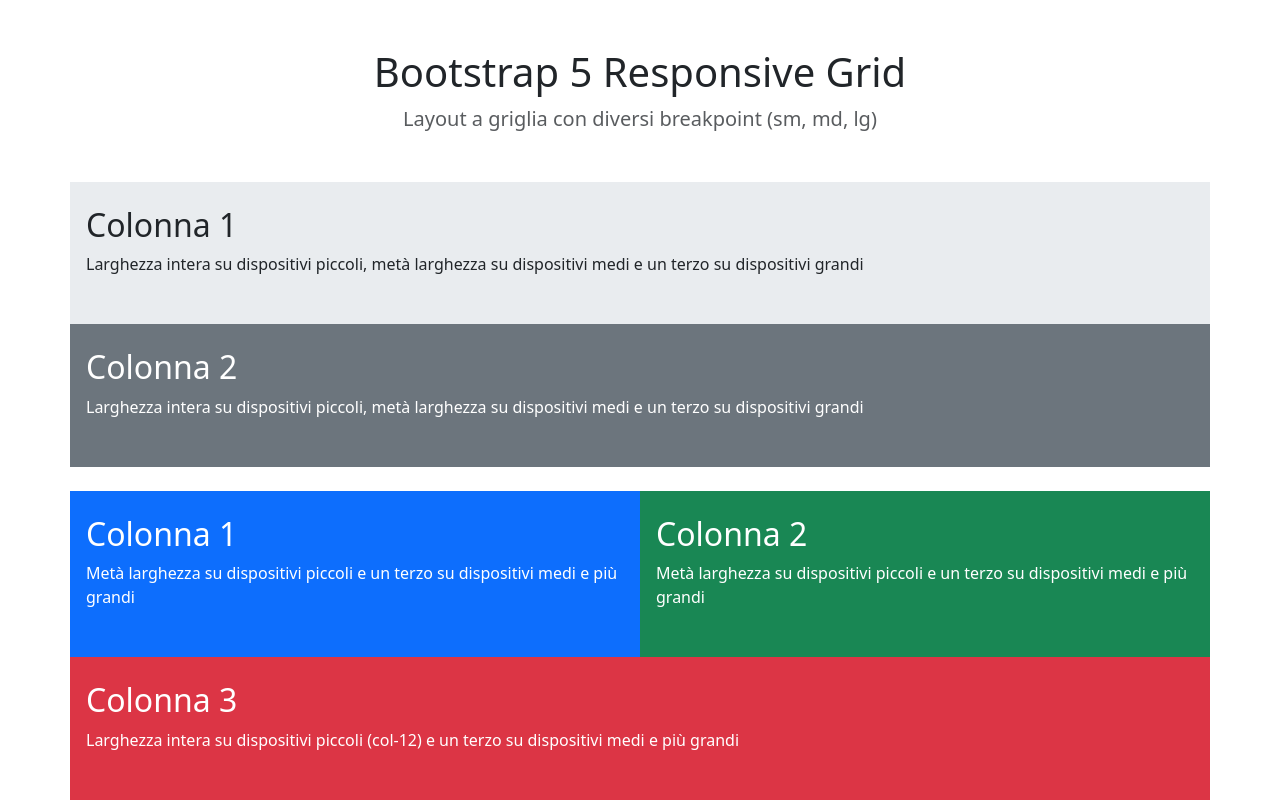
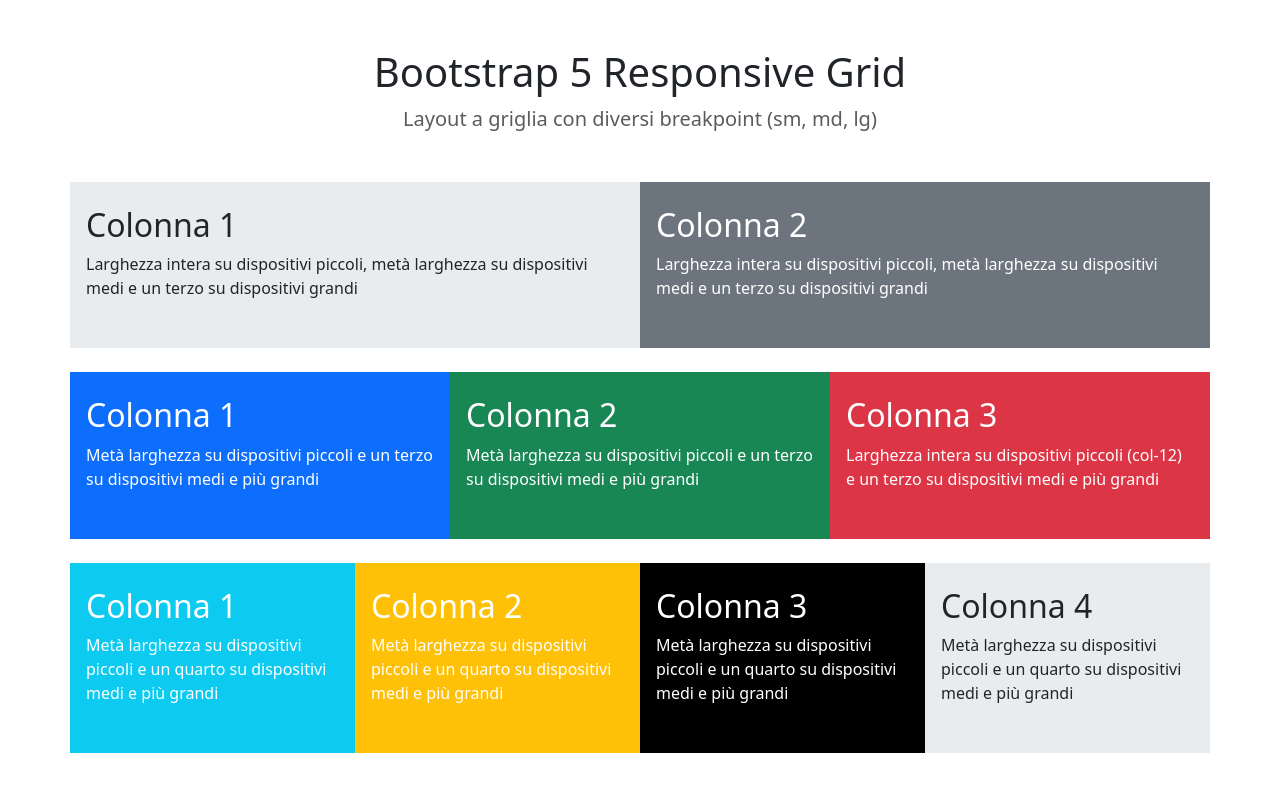
Before and after one commit to andreamaluta/htmlcss-bootstrap-layout, a plain HTML site: page index.html in a window 1280 px wide. Shown: the top 800 px of the page. Drawn offline with nearby package versions, Linux system fonts and the light colour scheme.

Commit message:
[UPD] made the layout for md

```diff
--- a/index.html
+++ b/index.html
@@ -16,49 +16,49 @@
             </div>
         </div>
     </div>
-    <div class="container-sm">
+    <div class="container">
         <div class="row">
-            <div class="col-12 bg-body-secondary px-3 pt-4 pb-5">
+            <div class="col-12 col-md-6 bg-body-secondary px-3 pt-4 pb-5">
                 <h2>Colonna 1</h2>
                 <span>Larghezza intera su dispositivi piccoli, metà larghezza su dispositivi medi e un terzo su dispositivi grandi</span>
             </div>
-            <div class="col-12 bg-secondary text-white px-3 pt-4 pb-5">
+            <div class="col-12 col-md-6 bg-secondary text-white px-3 pt-4 pb-5">
                 <h2>Colonna 2</h2>
                 <span>Larghezza intera su dispositivi piccoli, metà larghezza su dispositivi medi e un terzo su dispositivi grandi</span>
             </div>
         </div>
     </div>
-    <div class="container-sm mt-4">
+    <div class="container mt-4">
         <div class="row text-white">
-            <div class="col-6 bg-primary px-3 pt-4 pb-5">
+            <div class="col-6 col-md-4 bg-primary px-3 pt-4 pb-5">
                 <h2>Colonna 1</h2>
                 <span>Metà larghezza su dispositivi piccoli e un terzo su dispositivi medi e pi&ugrave; grandi</span>
             </div>
-            <div class="col-6 bg-success px-3 pt-4 pb-5">
+            <div class="col-6 col-md-4 bg-success px-3 pt-4 pb-5">
                 <h2>Colonna 2</h2>
                 <span>Metà larghezza su dispositivi piccoli e un terzo su dispositivi medi e pi&ugrave; grandi</span>
             </div>
-            <div class="col-12 bg-danger px-3 pt-4 pb-5">
+            <div class="col-12 col-md-4 bg-danger px-3 pt-4 pb-5">
                 <h2>Colonna 3</h2>
                 <span>Larghezza intera su dispositivi piccoli (col-12) e un terzo su dispositivi medi e pi&ugrave; grandi</span>
             </div>
         </div>
     </div>
-    <div class="container-sm mt-4 mb-5">
+    <div class="container mt-4 mb-5">
         <div class="row">
-            <div class="col-6 bg-info px-3 pt-4 pb-5 text-white">
+            <div class="col-6 col-md-3 bg-info px-3 pt-4 pb-5 text-white">
                 <h2>Colonna 1</h2>
                 <span>Metà larghezza su dispositivi piccoli e un quarto su dispositivi medi e pi&ugrave; grandi</span>
             </div>
-            <div class="col-6 bg-warning px-3 pt-4 pb-5 text-white">
+            <div class="col-6 col-md-3 bg-warning px-3 pt-4 pb-5 text-white">
                 <h2>Colonna 2</h2>
                 <span>Metà larghezza su dispositivi piccoli e un quarto su dispositivi medi e pi&ugrave; grandi</span>
             </div>
-            <div class="col-6 bg-black px-3 pt-4 pb-5 text-white">
+            <div class="col-6 col-md-3 bg-black px-3 pt-4 pb-5 text-white">
                 <h2>Colonna 3</h2>
                 <span>Metà larghezza su dispositivi piccoli e un quarto su dispositivi medi e pi&ugrave; grandi</span>
             </div>
-            <div class="col-6 bg-body-secondary px-3 pt-4 pb-5">
+            <div class="col-6 col-md-3 bg-body-secondary px-3 pt-4 pb-5">
                 <h2>Colonna 4</h2>
                 <span>Metà larghezza su dispositivi piccoli e un quarto su dispositivi medi e pi&ugrave; grandi</span>
             </div>
```
